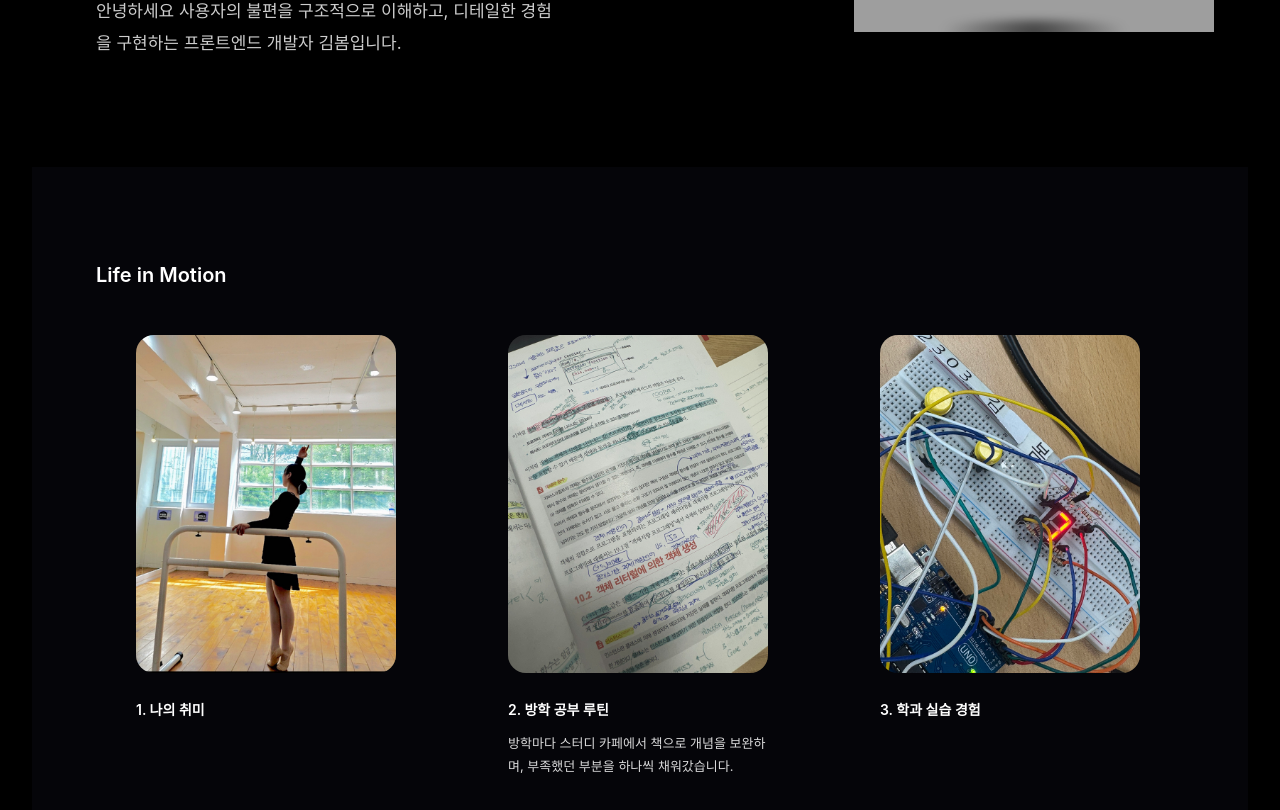
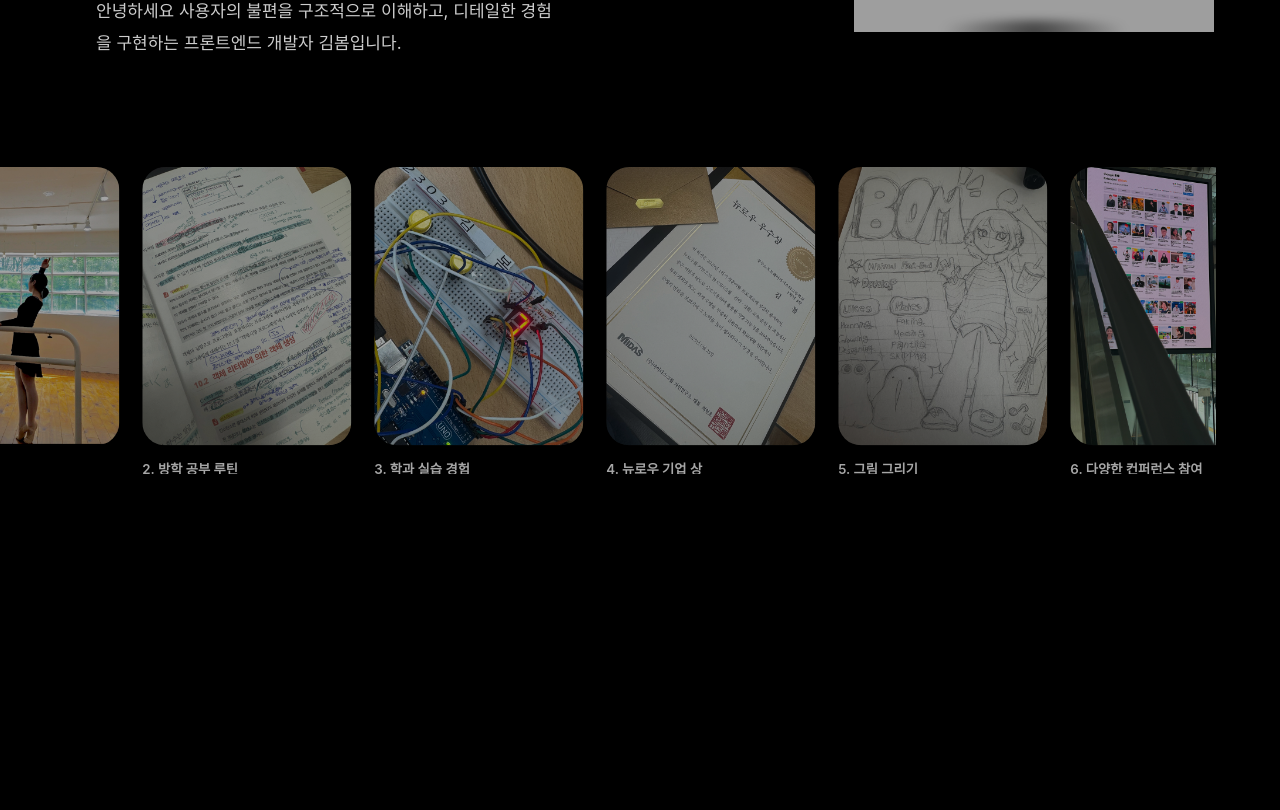
Before and after one commit to bom0320/web-portfolio, a Next.js app: page / in a window 1280 px wide. Shown: the part 424-1234 px from the top of the page. After the commit the page ends 930 px from the top, so only its background shows below. Built offline with nearby package versions, Linux system fonts and the light colour scheme; grey boxes are pictures that could not be loaded.

Commit message:
feat: lifmotion gsap

```diff
--- a/src/components/sections/LifeMotionSection.tsx
+++ b/src/components/sections/LifeMotionSection.tsx
@@ -1,31 +1,63 @@
 "use client";
 
 import Image from "next/image";
-import { useRef } from "react";
+import { useEffect, useRef } from "react";
+import gsap from "gsap";
 import { LIFE_MOTION_ITEMS } from "@/data/lifeMotion";
 
 export default function LifeMotionSection() {
-  const trackRef = useRef<HTMLDivElement>(null);
+  const trackRef = useRef<HTMLDivElement | null>(null);
+  const tweenRef = useRef<gsap.core.Tween | null>(null);
+
+  const items = [...LIFE_MOTION_ITEMS, ...LIFE_MOTION_ITEMS];
+
+  useEffect(() => {
+    const el = trackRef.current;
+    if (!el) return;
+
+    tweenRef.current = gsap.to(el, {
+      xPercent: -100,
+      repeat: -1,
+      duration: 70,
+      ease: "linear",
+      modifiers: {
+        xPercent: gsap.utils.wrap(-100, 0),
+      },
+    });
+
+    return () => {
+      tweenRef.current?.kill();
+    };
+  }, []);
+
+  const pause = () => tweenRef.current?.pause();
+  const resume = () => tweenRef.current?.resume();
 
   return (
     <section className="life-motion" id="life">
-      <div className="life-motion__inner">
-        <h2 className="life-motion__section-title">Life in Motion</h2>
-
+      <div className="life-motion__viewport">
         <div className="life-motion__track" ref={trackRef}>
-          {LIFE_MOTION_ITEMS.map((item, index) => (
-            <figure className="life-motion__item" key={item.id}>
+          {items.map((item, index) => (
+            <figure
+              key={`${item.id}-${index}`}
+              className="life-motion__item"
+              onMouseEnter={pause}
+              onMouseLeave={resume}
+            >
               <div className="life-motion__image-wrap">
                 <Image
                   src={item.src}
                   alt={item.title}
                   fill
-                  sizes="(max-width: 768px) 80vw, 280px"
+                  className="life-motion__image"
+                  sizes="(max-width: 768px) 70vw, 260px"
                 />
               </div>
+
               <figcaption className="life-motion__meta">
                 <p className="life-motion__title">{item.title}</p>
-                {index === 1 && item.caption && (
+
+                {item.caption && (
                   <p className="life-motion__caption">
                     {item.caption.split("\n").map((line) => (
                       <span key={line}>
--- a/src/data/lifeMotion.ts
+++ b/src/data/lifeMotion.ts
@@ -65,7 +65,7 @@ export const LIFE_MOTION_ITEMS: LifeMotionItem[] = [
   {
     id: 9,
     src: "/images/life/lecture.jpg",
-    title: "9. 배우기 위해 먼저 움직였습니다",
+    title: "9. 교내 다양한 특강 참여",
     caption:
       "교내에서 진행되는 외부 강사 특강이나 멘토링 중, 제 성장에 도움이 될 것이라 판단되면 적극적으로 참여하며 배움을 넓혀왔습니다.",
   },
--- a/src/styles/sections/_life-motion.scss
+++ b/src/styles/sections/_life-motion.scss
@@ -1,76 +1,84 @@
 .life-motion {
-  padding: 80px var(--between-space, 4rem) 100px;
-  background-color: #050509; // 전체 배경과 자연스럽게
-
-  &__inner {
-    max-width: 1200px;
-    margin: 0 auto;
+  width: 100%;
+  margin-left: calc(50% - 50vw);
+  margin-right: calc(50% - 50vw);
+  padding: 0;
 }
 
-  /* 섹션 위쪽 제목 (Life in Motion) */
-  &__section-title {
-    font-size: 20px;
-    font-weight: 600;
-    margin-bottom: 32px;
-    color: #ffffff;
+.life-motion__inner {
+  max-width: none;
+  margin: 0;
+  padding: 0;
 }
 
-  /* 가로로 흐르는 트랙 */
-  &__track {
-    display: flex;
-    gap: 32px;
-    overflow-x: auto;
-    padding-bottom: 12px;
-    scroll-behavior: smooth;
+.life-motion__section-title {
+  margin-bottom: 32px;
 }
 
-  /* 스크롤바 살짝만 보이게 */
-  &__track::-webkit-scrollbar {
-    height: 6px;
+.life-motion__viewport {
+  overflow: hidden;
+  width: 100%;
 }
 
-  &__track::-webkit-scrollbar-thumb {
-    background: rgba(255, 255, 255, 0.25);
-    border-radius: 999px;
+.life-motion__track {
+  display: flex;
+  gap: 12px;
+  padding: 0;
+  margin: 0;
 }
 
-  &__item {
-    flex: 0 0 260px;
-    display: flex;
-    flex-direction: column;
-    gap: 12px;
+.life-motion__item {
+  flex: 0 0 auto;
+  width: 220px;
+  opacity: 0.65;
+  cursor: pointer;
+  transform: scale(0.95);
+  transition: opacity 0.35s ease, transform 0.35s ease;
+  margin: 0px;
+  transform-origin: top center;
 }
 
-  &__image-wrap {
+.life-motion__item:hover {
+  opacity: 1;
+  transform: scale(1.05);
+}
+
+.life-motion__image-wrap {
   position: relative;
-    width: 100%;
-    padding-top: 130%; // 비율 유지
-    border-radius: 18px;
+  aspect-ratio: 3 / 4;
+  border-radius: 24px;
   overflow: hidden;
   background: #111;
 }
 
-  &__meta {
-    color: #ffffff;
+.life-motion__image {
+  object-fit: cover;
 }
 
-  &__title {
+.life-motion__meta {
+  height: 0;
+  position: relative;
+}
+
+.life-motion__title {
   font-size: 14px;
   font-weight: 600;
-    margin-bottom: 4px;
 }
 
-  &__caption {
-    font-size: 13px;
-    line-height: 1.8;
-    opacity: 0.85;
+.life-motion__caption {
+  position: absolute;
+  left: 0;
+  bottom: -32px;
+  margin: 0;
+  font-size: 14px;
+  line-height: 1.6;
+  opacity: 0;
+  transform: translateY(8px);
+  transition: opacity 0.35s ease, transform 0.35s ease;
+  pointer-events: none;
 }
 
-  @media (max-width: 900px) {
-    padding: 60px 1.8rem 80px;
-
-    &__item {
-      flex: 0 0 220px;
+.life-motion__item:hover .life-motion__caption {
+  opacity: 1;
+  transform: translateY(0);
 }
-  }
-}
```
Lines whose indentation alone changed are shown as unchanged.
